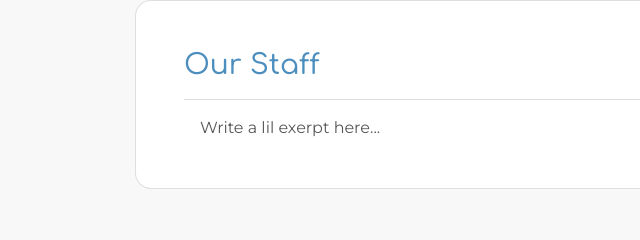
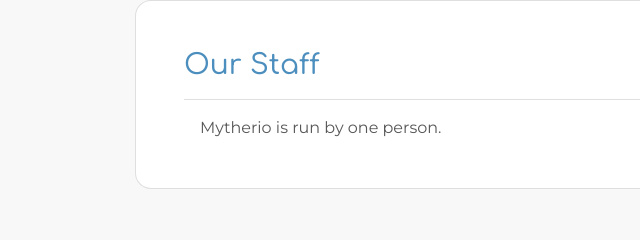
Before and after one commit to aquapyro/Mytherio, a plain HTML site: page staff.html in a window 1280 px wide. Shown: the part 186-426 px from the top of the page, 54-694 px from the left. Drawn offline with nearby package versions, Linux system fonts and the light colour scheme; no server answers.

Commit message:
Add files via upload

```diff
--- a/staff.html
+++ b/staff.html
@@ -83,7 +83,7 @@
                 <hr>
                 <div class="pl-3 text-muted">
 
-                    <p>Write a lil exerpt here...</p>
+                    <p>Mytherio is run by one person.</p>
 
                 </div>
             </div>
```
